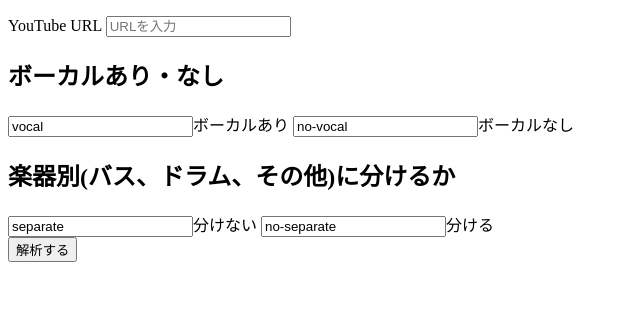
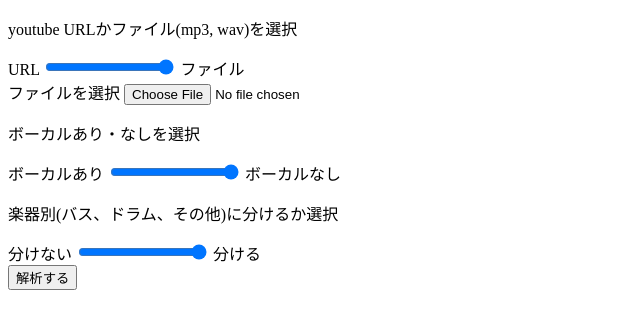
Before and after one commit to 1f10220158/project_cs-ex4, a Django app: template app/templates/analysis.html in a window 1280 px wide. Shown: the part 70-399 px from the top of the page, without its empty margins (0-640 px from the left). Run offline with Django 4.2, Linux system fonts and the light colour scheme; the template is opened without the code that fills it, so the values that code supplies are empty.

Commit message:
update anaysis.html, views.py

```diff
--- a/app/templates/analysis.html
+++ b/app/templates/analysis.html
@@ -20,23 +20,35 @@
 
     <div id="main">
         <div id="main-box">
-            <form>
-                <div class="input-box">
-                    <label for="input-url" id="label">YouTube URL</label>
-                    <input type="text" id="input-url" class="input-text" name="input-url" placeholder="URLを入力" required>
-                    <div class="background-input-box"></div>
+            <form action="{% url 'analysis' %}" method="post" enctype="multipart/form-data">
+                {% csrf_token %}
+                <div id="range-box">
+                    <p>youtube URLかファイル(mp3, wav)を選択</p>
+                    <label for="url-or-file">URL</label>
+                    <input type="range" name="url-or-file" id="url-or-file" min="0" max="1" step="1">
+                    <label for="url-or-file">ファイル</label>
                 </div>
 
-                <div class="radio-box">
-                    <h2>ボーカルあり・なし</h2>
-                    <label for="vocal"><input type="raio" name="vocal" value="vocal">ボーカルあり</label>
-                    <label for="no-vocal"><input type="raio" name="no-vocal" value="no-vocal">ボーカルなし</label>
+                <div id="file-box">
+                    <label for="id">ファイルを選択</label>
+                    <input type="file" name="soundfile" id="soundfile" required>
                 </div>
 
-                <div class="radio-box">
-                    <h2>楽器別(バス、ドラム、その他)に分けるか</h2>
-                    <label for="separate"><input type="raio" name="separate" value="separate">分けない</label>
-                    <label for="no-separate"><input type="raio" name="no-separate" value="no-separate">分ける</label>
+                <div id="url-box">
+                </div>
+
+                <div class="range-box">
+                    <p>ボーカルあり・なしを選択</p>
+                    <label for="vocal">ボーカルあり</label>
+                    <input type="range" name="vocal" id="vocal" min="0" max="1" step="1">
+                    <label for="vocal">ボーカルなし</label>
+                </div>
+
+                <div class="range-box">
+                    <p>楽器別(バス、ドラム、その他)に分けるか選択</p>
+                    <label for="separate">分けない</label>
+                    <input type="range" name="separate" id="separate" min="0" max="1" step="1">
+                    <label for="separate">分ける</label>
                 </div>
 
                 <div id="execution-box">
@@ -45,5 +57,25 @@
             </form>
         </div>
     </div>
+    <script>
+        const urlBoxElement = document.getElementById("url-box");
+        const fileBoxElement = document.getElementById("file-box");
+        const urlOrFileRangeElement = document.getElementById("url-or-file");
+
+        urlOrFileRangeElement.addEventListener("input", (e) => {
+            if (e.target.value === "0") {
+                urlBoxElement.innerHTML =
+                `<label for="id">ファイルを選択</label>
+                <input type="file" name="file" id="file" required>`;
+                fileBoxElement.innerHTML = "";
+            } else {
+                urlBoxElement.innerHTML = "";
+                fileBoxElement.innerHTML =
+                `<label for="input-url" id="label">YouTube URL</label>
+                <input type="text" name="input-url" id="input-url" placeholder="URLを入力" required>
+                <div class="background-input-box"></div>`;
+            }
+        })
+    </script>
 </body>
 </html>
```
Also changed, not shown: app/views.py (+13 -2 lines).
